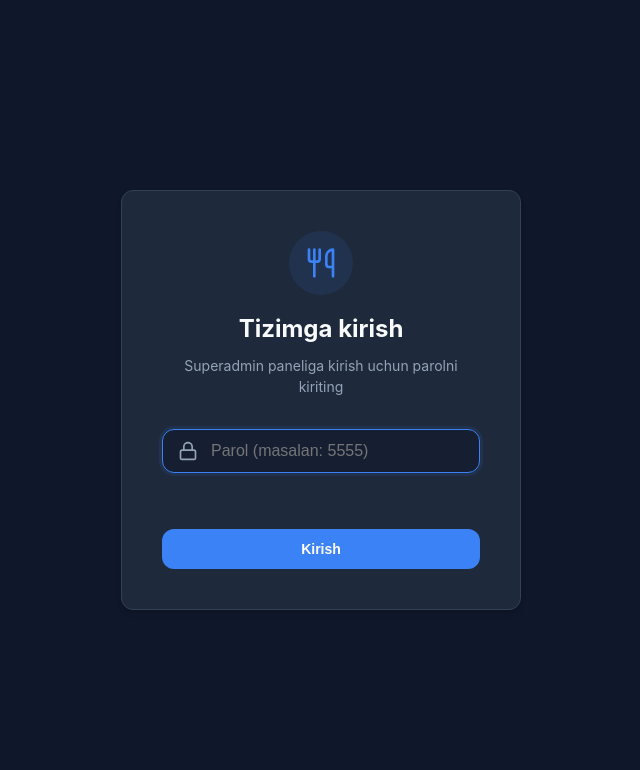
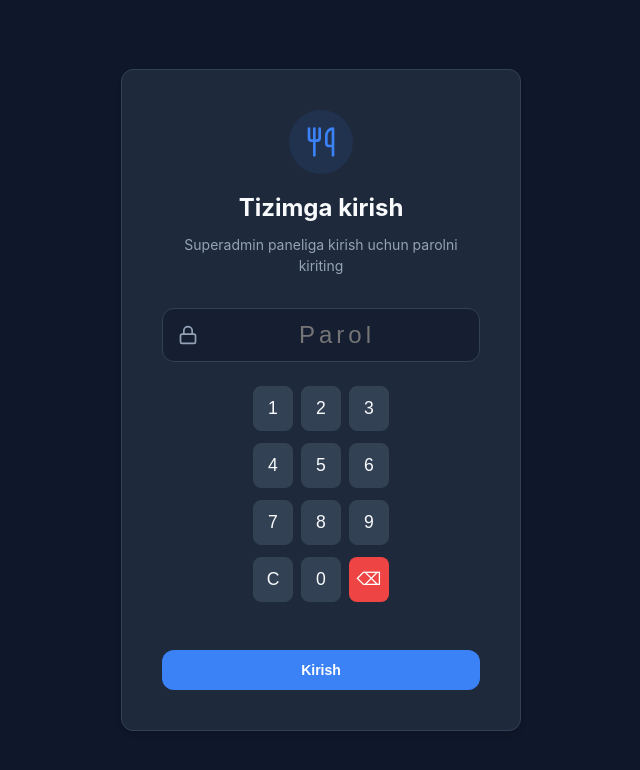
Before and after one commit to sardorbozorovvv7-netizen/restoran, a React app: page / in a window 1280 px wide. Shown: the top 770 px of the page, without its empty margins (319-959 px from the left). Built offline with nearby package versions, Linux system fonts and the light colour scheme; the HTML template or start-up script is replaced by a standard one.

Commit message:
revert to onscreen numeric keypad for login

```diff
--- a/src/pages/Login.jsx
+++ b/src/pages/Login.jsx
@@ -44,25 +44,46 @@ const Login = ({ onLogin }) => {
 
         <form onSubmit={handleSubmit}>
           <div className="form-group">
-            <div style={{ position: 'relative' }}>
+            <div style={{ position: 'relative', marginBottom: '1.5rem' }}>
               <Lock size={20} style={{ position: 'absolute', top: '50%', left: '1rem', transform: 'translateY(-50%)', color: 'var(--text-muted)' }} />
               <input
                 type="password"
-                inputMode="numeric"
-                pattern="[0-9]*"
                 className="form-control"
-                placeholder="Parol (masalan: 5555)"
+                placeholder="Parol"
                 value={password}
-                onChange={(e) => { setPassword(e.target.value); setError(''); }}
-                style={{ paddingLeft: '3rem' }}
-                required
-                autoFocus
+                readOnly
+                style={{ paddingLeft: '3rem', textAlign: 'center', fontSize: '1.5rem', letterSpacing: '0.25rem' }}
               />
             </div>
-            {error && <p style={{ color: 'var(--danger)', fontSize: '0.875rem', marginTop: '0.5rem', textAlign: 'center' }}>{error}</p>}
+
+            {/* Custom Numeric Keypad */}
+            <div style={{ display: 'flex', flexDirection: 'column', gap: '0.75rem', alignItems: 'center' }}>
+              <div className="vk-row">
+                <button type="button" className="vk-key" onClick={() => setPassword(p => p + '1')}>1</button>
+                <button type="button" className="vk-key" onClick={() => setPassword(p => p + '2')}>2</button>
+                <button type="button" className="vk-key" onClick={() => setPassword(p => p + '3')}>3</button>
+              </div>
+              <div className="vk-row">
+                <button type="button" className="vk-key" onClick={() => setPassword(p => p + '4')}>4</button>
+                <button type="button" className="vk-key" onClick={() => setPassword(p => p + '5')}>5</button>
+                <button type="button" className="vk-key" onClick={() => setPassword(p => p + '6')}>6</button>
+              </div>
+              <div className="vk-row">
+                <button type="button" className="vk-key" onClick={() => setPassword(p => p + '7')}>7</button>
+                <button type="button" className="vk-key" onClick={() => setPassword(p => p + '8')}>8</button>
+                <button type="button" className="vk-key" onClick={() => setPassword(p => p + '9')}>9</button>
+              </div>
+              <div className="vk-row">
+                <button type="button" className="vk-key" onClick={() => setPassword('')}>C</button>
+                <button type="button" className="vk-key" onClick={() => setPassword(p => p + '0')}>0</button>
+                <button type="button" className="vk-key backspace" onClick={() => setPassword(p => p.slice(0, -1))}>⌫</button>
+              </div>
+            </div>
+
+            {error && <p style={{ color: 'var(--danger)', fontSize: '0.875rem', marginTop: '1rem', textAlign: 'center' }}>{error}</p>}
           </div>
 
-          <button type="submit" className="btn btn-primary" style={{ width: '100%', marginTop: '2rem' }}>
+          <button type="submit" className="btn btn-primary" style={{ width: '100%', marginTop: '1.5rem' }}>
             Kirish
           </button>
         </form>
```
